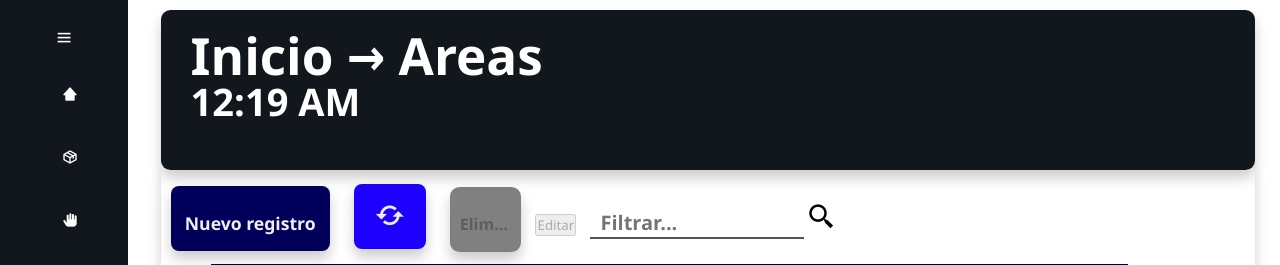
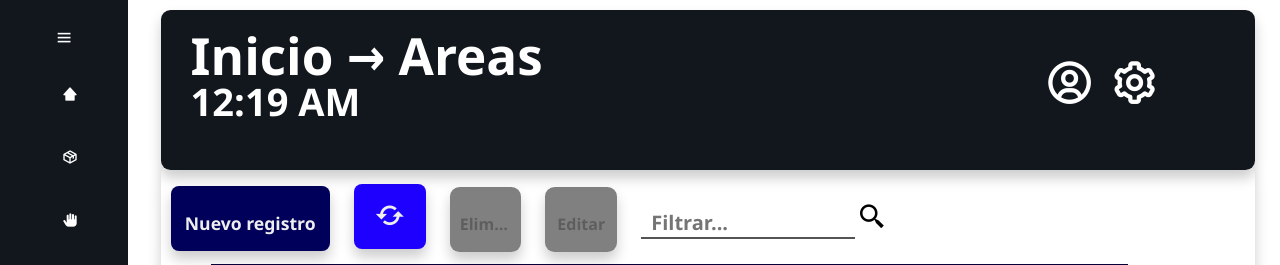
Before and after one commit to WolfkarlX/AKLAS, a PHP site: page /views/areas/index.php in a window 1280 px wide. Shown: the top 265 px of the page. Run offline with PHP 8.4, Linux system fonts and the light colour scheme; a user stored in the database is signed in; data comes from the database, SQL or seed files in the repository.

Commit message:
un monton de rediseño

```diff
--- a/views/areas/index.php
+++ b/views/areas/index.php
@@ -92,6 +92,10 @@
         <div class="arriba">
             <h1>Inicio → Areas</h1>
             <div id="clock"></div>
+            <div class="arribaopciones">
+                <button id="UsuarioBoton"> <i class='bx bx-user-circle'></i></button>
+                <button id="ConfiguracionBoton"> <i class='bx bx-cog' ></i></button>
+            </div>
         </div>
         <div class="abajo">
             <div class="opciones">
@@ -136,7 +140,7 @@
             <input type="button" id="Cancelar_registro" value="Cancelar Registro" class="Cancelar">
         </form>
     </div>
-    <div class="formulario">
+    <div class="formulario" id="form-editado">
         <form class="formu" id="edit-form" style="display: none;">
             <div class="formarriba">
                 <h1 class="tituloform">Editar Area</h1>
--- a/views/categories/index.php
+++ b/views/categories/index.php
@@ -92,6 +92,10 @@
         <div class="arriba">
             <h1>Inicio → Categorias</h1>
             <div id="clock"></div>
+            <div class="arribaopciones">
+                <button id="UsuarioBoton"> <i class='bx bx-user-circle'></i></button>
+                <button id="ConfiguracionBoton"> <i class='bx bx-cog' ></i></button>
+            </div>
         </div>
         <div class="abajo">
         <div class="opciones">
@@ -136,7 +140,7 @@
             <input type="button" id="Cancelar_registro" value="Cancelar Registro" class="Cancelar">
         </form>
     </div>
-    <div class="formulario">
+    <div class="formulario" id="form-editado">
         <form class="formu" id="edit-form" style="display: none;">
             <div class="formarriba">
                 <h1 class="tituloform">Editar Categoria</h1>
--- a/views/css/dashboard_admin.css
+++ b/views/css/dashboard_admin.css
@@ -335,6 +335,32 @@
   text-overflow: ellipsis;
   white-space: nowrap;
 }
+.opciones #btn-edit {
+    background-color: gray;
+  width: calc(7% - 5px);
+  display: inline-block;
+  height: 65px;
+  margin-top: 20px;
+  padding: 10px;
+  padding-top: 20px;
+  padding-bottom: 10px;
+  font-weight: bold;
+  cursor: pointer;
+  font-size: 1rem;
+  align-items: center;
+  border: none;
+  margin: 10px;
+  border-radius: 0.6rem;
+  justify-content: center;
+  box-shadow: 0 0.5rem 0.8rem rgba(0, 0, 0, 0.2);
+  overflow: hidden;
+    text-overflow: ellipsis;
+    white-space: nowrap;
+}
+.opciones #btn-edit:enabled {
+  background-color: rgb(7, 0, 56);
+}
+
 .abajo .tabla-buscador {
   background-color: rgb(255, 255, 255);
   display: inline-block;
@@ -397,6 +423,13 @@
 }
 .formulario {
   z-index: 3;
+  padding: 20px;
+  position: relative;
+  display: block;
+}
+
+#form-editado:not([style*="display:block"]){
+  z-index: 2;
   padding: 20px;
   position: relative;
   display: block;
@@ -501,7 +534,7 @@
 .formulario .formu .formarriba .CancelX {
   display: block;
   width: 10%;
-  z-index: 3;
+  z-index: 10;
   position: absolute;
   margin: auto;
   height: 20px;
@@ -515,6 +548,9 @@
   right: 10px;
   margin-top: -40px;
 }
+
+
+
 
 .formulario .formu .Cancelar {
   display: block;
--- a/views/products/index.php
+++ b/views/products/index.php
@@ -92,6 +92,10 @@
         <div class="arriba">
             <h1>Inicio → Productos</h1>
             <div id="clock"></div>
+            <div class="arribaopciones">
+                <button id="UsuarioBoton"> <i class='bx bx-user-circle'></i></button>
+                <button id="ConfiguracionBoton"> <i class='bx bx-cog' ></i></button>
+            </div>
         </div>
         <div class="abajo">
         <div class="opciones">
@@ -129,7 +133,7 @@
             <input type="button" id="Cancelar_registro" value="Cancelar Registro" class="Cancelar">
         </form>
     </div>
-    <div class="formulario">
+    <div class="formulario" id="form-editado">
         <form class="formu" id="edit-form" style="display: none;">
             <div class="formarriba">
                 <h1 class="tituloform">Editar Categoria</h1>
--- a/views/suppliers/index.php
+++ b/views/suppliers/index.php
@@ -92,6 +92,10 @@
         <div class="arriba">
             <h1>Inicio → Proveedor</h1>
             <div id="clock"></div>
+            <div class="arribaopciones">
+                <button id="UsuarioBoton"> <i class='bx bx-user-circle'></i></button>
+                <button id="ConfiguracionBoton"> <i class='bx bx-cog' ></i></button>
+            </div>
         </div>
         <div class="abajo">
             <div class="opciones">
@@ -151,7 +155,7 @@
             <input type="button" id="Cancelar_registro" value="Cancelar Registro" class="Cancelar">
         </form>
     </div>
-    <div class="formulario">
+    <div class="formulario" id="form-editado">
         <form class="formu" id="edit-form" style="display: none;">
             <div class="formarriba">
                 <h1 class="tituloform">Editar proovedor</h1>
```
Also changed, not shown: views/tags/index.php (+6 -2 lines).
